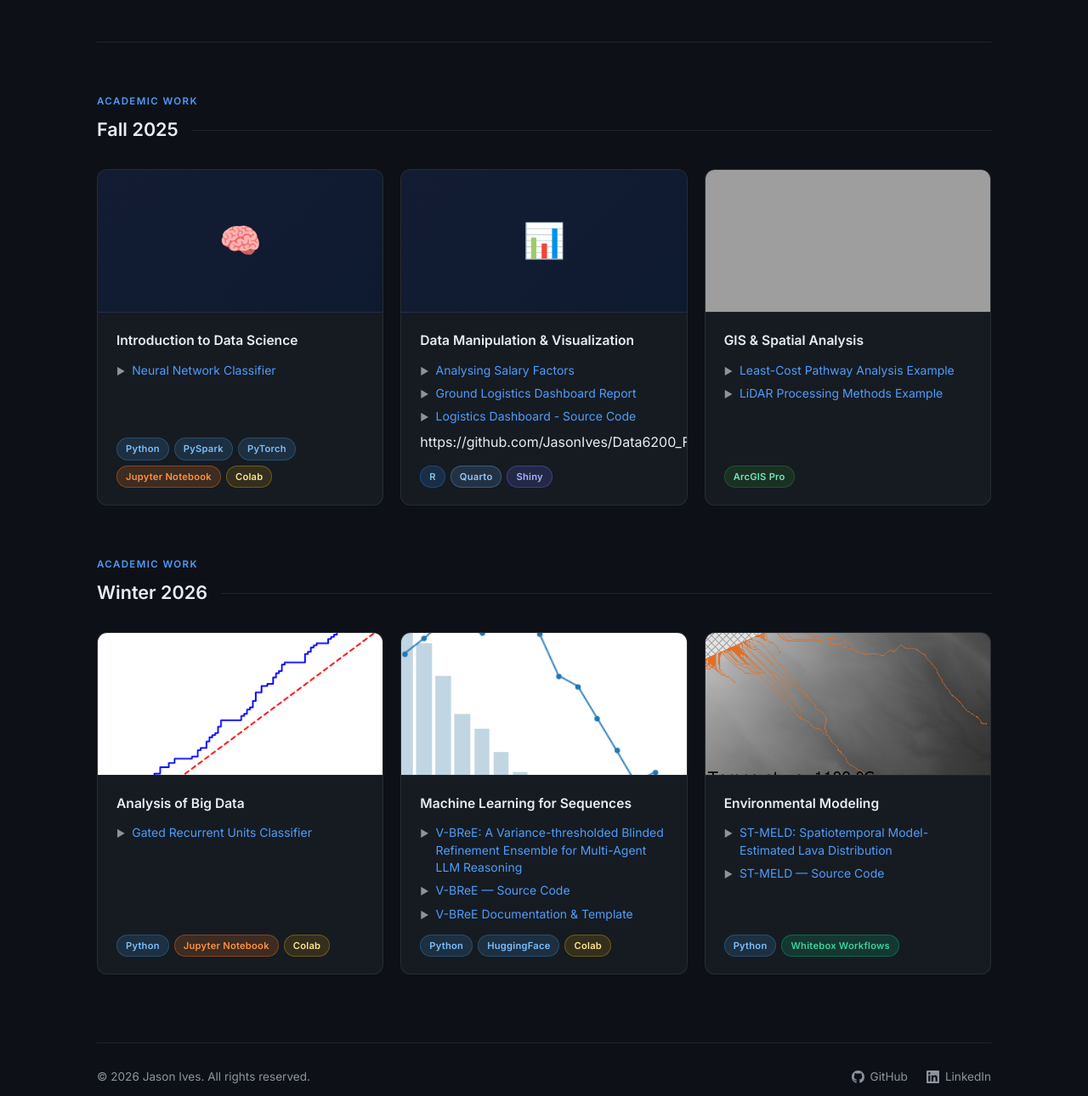
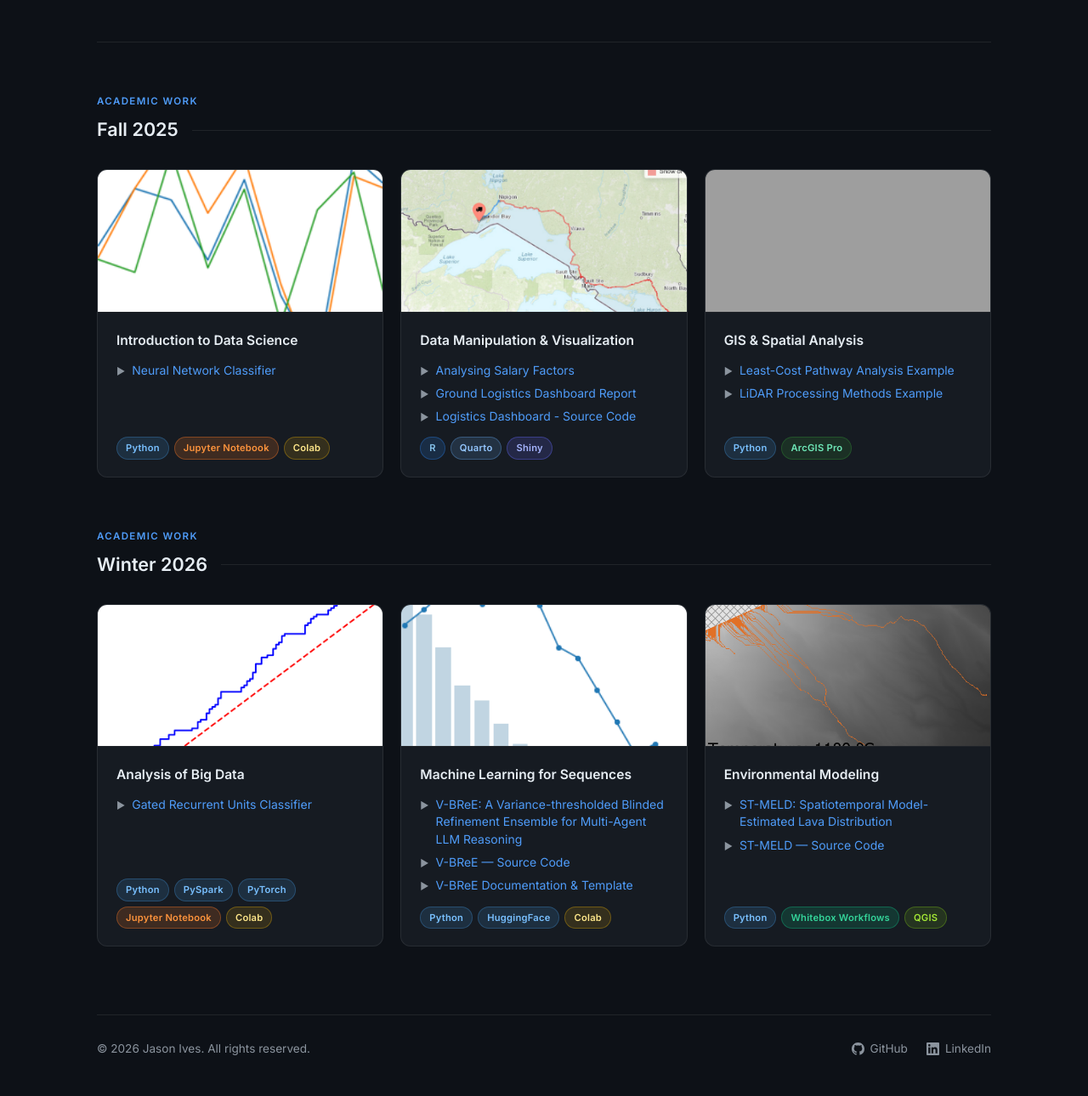
Before and after one commit to JasonIves/Portfolio, a plain HTML site: page index.html in a window 1280 px wide. Shown: the part 327-1617 px from the top of the page at 85% size. Drawn offline with Linux system fonts and the light colour scheme; grey boxes are pictures that could not be loaded.

Commit message:
Modify badge styles and project thumbnails
Updated badge styles and added new project images with placeholders.

```diff
--- a/index.html
+++ b/index.html
@@ -292,9 +292,11 @@
         .badge-shiny    { background: rgba(99,102,241,0.18); color: #a5b4fc; border: 1px solid rgba(99,102,241,0.38); }
         .badge-arcgis   { background: rgba(45,125,50,0.22);  color: #6ee7b7; border: 1px solid rgba(45,125,50,0.45); }
         .badge-github   { background: rgba(139,92,246,0.18); color: #d2a8ff; border: 1px solid rgba(139,92,246,0.38); }
-        .badge-paper    { background: rgba(251,191,36,0.15); color: #fbbf24; border: 1px solid rgba(251,191,36,0.35); }
+        .badge-pytorch  { background: rgba(251,191,36,0.15); color: #fbbf24; border: 1px solid rgba(251,191,36,0.35); }
+		.badge-pyspark    { background: rgba(239,68,68,0.15);  color: #f87171; border: 1px solid rgba(239,68,68,0.33); }
         .badge-whitebox { background: rgba(16,185,129,0.18); color: #34d399; border: 1px solid rgba(16,185,129,0.38); }
         .badge-colab    { background: rgba(251,188,4,0.13);  color: #fde68a; border: 1px solid rgba(251,188,4,0.30); }
+		.badge-qgis     { background: rgba(132,204,22,0.14); color: #a3e635; border: 1px solid rgba(132,204,22,0.32); }
 
         /* ─────────────────────────────────
            FOOTER
@@ -395,7 +397,13 @@
 
             <!-- Introduction to Data Science -->
             <div class="project-card">
-                <div class="card-thumb-placeholder">🧠</div>
+                <img class="card-thumb"
+                     src="./images/data6100_final_img1.png"
+                     alt="Introduction to Data Science"
+                     onerror="this.replaceWith(document.getElementById('6100-placeholder').content.cloneNode(true))">
+                <template id="6100-placeholder">
+                	<div class="card-thumb-placeholder">🧠</div>
+                </template>
                 <div class="card-body">
                     <h3>Introduction to Data Science</h3>
                     <div class="card-links">
@@ -406,8 +414,6 @@
                     </div>
                     <div class="skill-badges">
                         <span class="badge badge-python">Python</span>
-						<span class="badge badge-python">PySpark</span>
-						<span class="badge badge-python">PyTorch</span>
                         <span class="badge badge-jupyter">Jupyter Notebook</span>
                         <span class="badge badge-colab">Colab</span>
                     </div>
@@ -416,7 +422,13 @@
 
             <!-- Data Manipulation & Visualization -->
             <div class="project-card">
-                <div class="card-thumb-placeholder">📊</div>
+                <img class="card-thumb"
+                     src="./images/data6200_final_img1.png"
+                     alt="Data Manipulation &amp; Visualization"
+                     onerror="this.replaceWith(document.getElementById('6200-placeholder').content.cloneNode(true))">
+                <template id="6200-placeholder">
+                	<div class="card-thumb-placeholder">📊</div>
+                </template>
                 <div class="card-body">
                     <h3>Data Manipulation &amp; Visualization</h3>
                     <div class="card-links">
@@ -432,7 +444,6 @@
                             <span class="arrow">▶</span>
                             <a href="https://github.com/JasonIves/Data6200_F25_FinalProject" target="_blank" rel="noopener noreferrer">Logistics Dashboard - Source Code</a>
                         </div>
-						https://github.com/JasonIves/Data6200_F25_FinalProject
                     </div>
                     <div class="skill-badges">
                         <span class="badge badge-r">R</span>
@@ -444,14 +455,9 @@
 
             <!-- GIS & Spatial Analysis -->
             <div class="project-card">
-                <!--
-                    Thumbnail: shows the LiDAR composite image.
-                    Replace src path if the file is renamed.
-                    The placeholder emoji shows if the image is not yet present.
-                -->
                 <img class="card-thumb"
-                     src="./images/Turkey_Point_LiDAR_3_Panels.png"
-                     alt="LiDAR processing study — Turkey Point composite"
+                     src="./images/geog6480_lab3_img1.png"
+                     alt="GIS &amp; Spatial Analysis"
                      onerror="this.replaceWith(document.getElementById('6480-placeholder').content.cloneNode(true))">
                 <template id="6480-placeholder">
                     <div class="card-thumb-placeholder">🗺️</div>
@@ -469,6 +475,7 @@
                         </div>
                     </div>
                     <div class="skill-badges">
+						<span class="badge badge-python">Python</span>
                         <span class="badge badge-arcgis">ArcGIS Pro</span>
                     </div>
                 </div>
@@ -506,6 +513,8 @@
                     </div>
                     <div class="skill-badges">
                         <span class="badge badge-python">Python</span>
+						<span class="badge badge-python">PySpark</span>
+						<span class="badge badge-python">PyTorch</span>
                         <span class="badge badge-jupyter">Jupyter Notebook</span>
                         <span class="badge badge-colab">Colab</span>
                     </div>
@@ -569,6 +578,7 @@
                     <div class="skill-badges">
                         <span class="badge badge-python">Python</span>
                         <span class="badge badge-whitebox">Whitebox Workflows</span>
+						<span class="badge badge-qgis">QGIS</span>
                     </div>
                 </div>
             </div>
```
